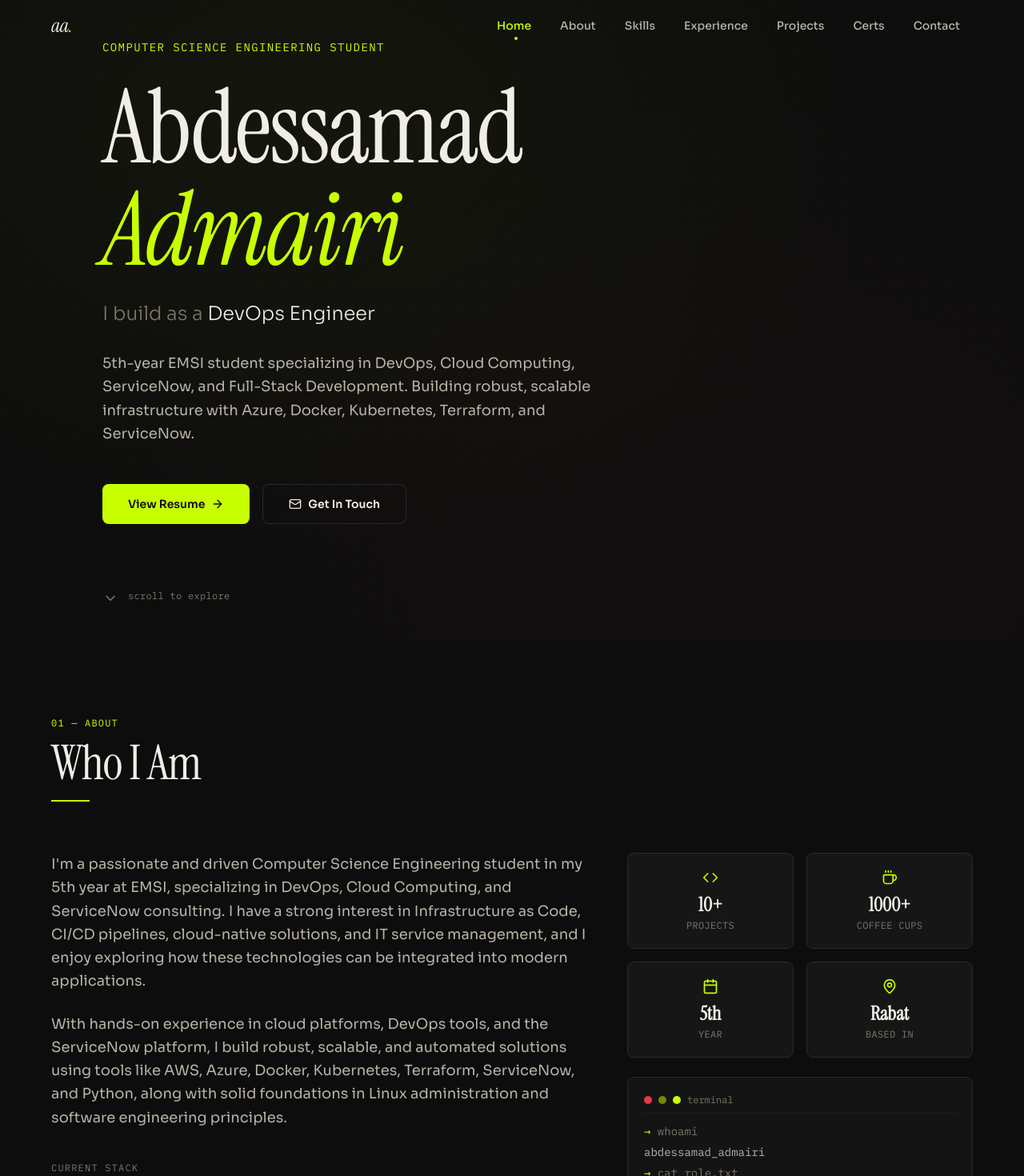
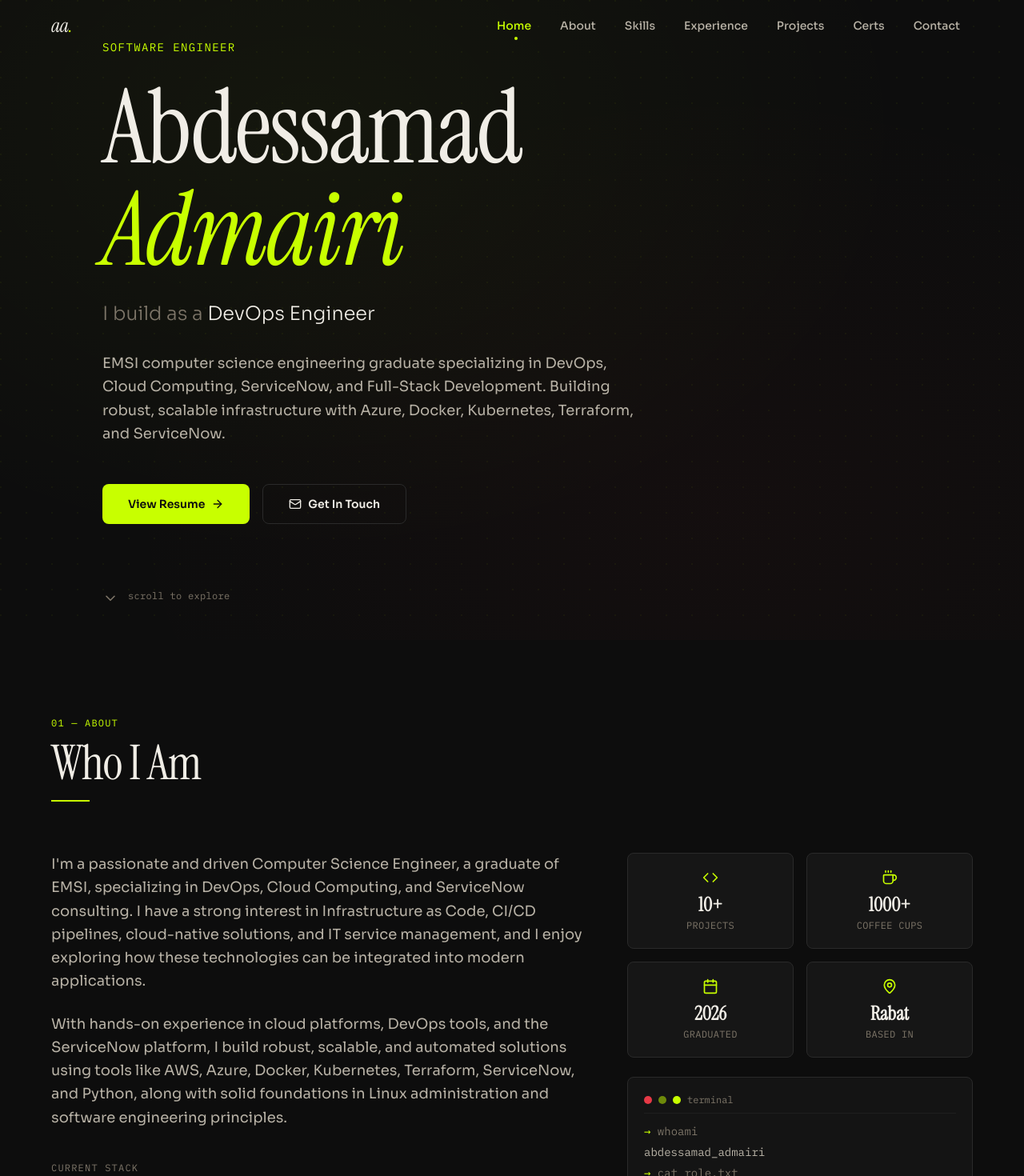
Before and after one commit to DevITJAX/my-devops-portfolio, a React (Vite) app: page / in a window 1280 px wide. Shown: the top 1470 px of the page at 80% size. Built offline with nearby package versions, Linux system fonts and the light colour scheme.

Commit message:
Update portfolio copy for graduation (engineer, open to full-time roles)

```diff
--- a/src/components/sections/About.jsx
+++ b/src/components/sections/About.jsx
@@ -29,7 +29,7 @@ const About = () => {
   const stats = [
     { icon: Code, label: 'Projects', value: '10+' },
     { icon: Coffee, label: 'Coffee Cups', value: '1000+' },
-    { icon: Calendar, label: 'Year', value: '5th' },
+    { icon: Calendar, label: 'Graduated', value: '2026' },
     { icon: MapPin, label: 'Based In', value: 'Rabat' }
   ]
 
@@ -58,7 +58,7 @@ const About = () => {
             {/* Left Column — Bio (3 cols) */}
             <motion.div variants={itemVariants} className="lg:col-span-3 space-y-6">
               <p className="text-[#b8b2a6] text-lg leading-relaxed">
-                I'm a passionate and driven Computer Science Engineering student in my 5th year at EMSI, specializing in DevOps, Cloud Computing, and ServiceNow consulting. I have a strong interest in Infrastructure as Code, CI/CD pipelines, cloud-native solutions, and IT service management, and I enjoy exploring how these technologies can be integrated into modern applications.
+                I'm a passionate and driven Computer Science Engineer, a graduate of EMSI, specializing in DevOps, Cloud Computing, and ServiceNow consulting. I have a strong interest in Infrastructure as Code, CI/CD pipelines, cloud-native solutions, and IT service management, and I enjoy exploring how these technologies can be integrated into modern applications.
               </p>
 
               <p className="text-[#b8b2a6] text-lg leading-relaxed">
@@ -132,7 +132,7 @@ const About = () => {
                     <span className="text-[#c8ff00]">→</span> echo $STATUS
                   </div>
                   <div className="text-[#c8ff00]">
-                    Looking for PFE opportunity ●
+                    Open to full-time roles ●
                   </div>
                 </div>
               </motion.div>
--- a/src/components/sections/Contact.jsx
+++ b/src/components/sections/Contact.jsx
@@ -104,7 +104,7 @@ const Contact = () => {
             {/* Left Column — Info (2 cols) */}
             <motion.div variants={itemVariants} className="lg:col-span-2 space-y-8">
               <p className="text-[#b8b2a6] text-lg leading-relaxed">
-                I'm currently looking for a PFE opportunity and would love to hear from you.
+                I'm open to full-time opportunities and consulting projects, and would love to hear from you.
                 Whether you have a question or just want to say hi — I'll get back to you.
               </p>
 
--- a/src/components/sections/Hero.jsx
+++ b/src/components/sections/Hero.jsx
@@ -36,7 +36,7 @@ const Hero = () => {
             className="mb-6"
           >
             <span className="font-mono text-sm text-[#c8ff00] tracking-widest uppercase">
-              Computer Science Engineering Student
+              Software Engineer
             </span>
           </motion.div>
 
@@ -76,7 +76,7 @@ const Hero = () => {
             transition={{ delay: 0.9, duration: 0.6 }}
             className="text-[#b8b2a6] text-lg max-w-2xl leading-relaxed mb-12"
           >
-            5th-year EMSI student specializing in DevOps, Cloud Computing, ServiceNow, and Full-Stack Development.
+            EMSI computer science engineering graduate specializing in DevOps, Cloud Computing, ServiceNow, and Full-Stack Development.
             Building robust, scalable infrastructure with Azure, Docker, Kubernetes, Terraform, and ServiceNow.
           </motion.p>
 
--- a/src/data/personal.js
+++ b/src/data/personal.js
@@ -1,7 +1,7 @@
 export const personalInfo = {
   name: "Abdessamad Admairi",
-  title: "DevOps Engineer, Cloud Architect & ServiceNow Consultant",
-  bio: "I'm a passionate and driven Computer Science Engineering student in my 5th year at EMSI, specializing in DevOps, Cloud Computing, and ServiceNow consulting. I have a strong interest in Infrastructure as Code, CI/CD pipelines, cloud-native solutions, and IT service management, and I enjoy exploring how these technologies can be integrated into modern applications. With hands-on experience in cloud platforms, DevOps tools, and the ServiceNow platform, I build robust, scalable, and automated solutions using tools like AWS, Azure, Docker, Kubernetes, Terraform, ServiceNow, and Python, along with solid foundations in Linux administration and software engineering principles.",
+  title: "Software Engineer · DevOps, Cloud & ServiceNow Consultant",
+  bio: "I'm a passionate and driven Computer Science Engineer, a graduate of EMSI, specializing in DevOps, Cloud Computing, and ServiceNow consulting. I have a strong interest in Infrastructure as Code, CI/CD pipelines, cloud-native solutions, and IT service management, and I enjoy exploring how these technologies can be integrated into modern applications. With hands-on experience in cloud platforms, DevOps tools, and the ServiceNow platform, I build robust, scalable, and automated solutions using tools like AWS, Azure, Docker, Kubernetes, Terraform, ServiceNow, and Python, along with solid foundations in Linux administration and software engineering principles.",
   location: "Rabat, Morocco",
   email: "abdessamadadmairi@gmail.com",
   photo: "/profile.jpg",
@@ -11,5 +11,5 @@ export const personalInfo = {
     email: "mailto:abdessamadadmairi@gmail.com"
   },
   resume: "/resume.pdf",
-  availability: "Available for PFE Internship"
+  availability: "Open to full-time opportunities"
 }
```
